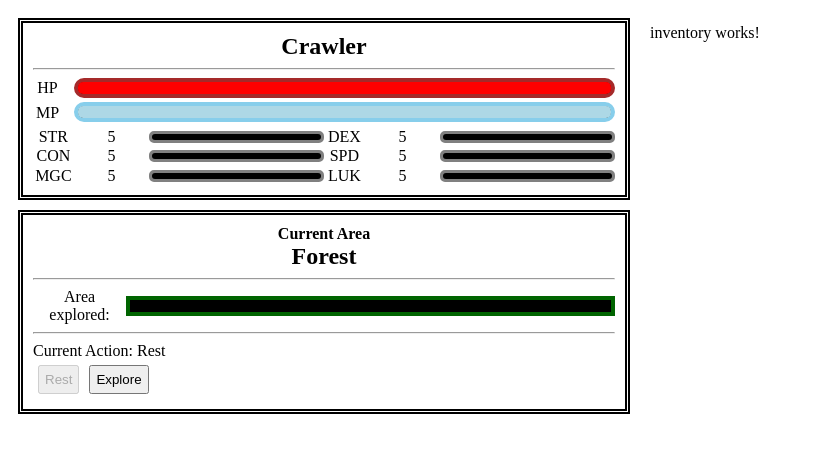
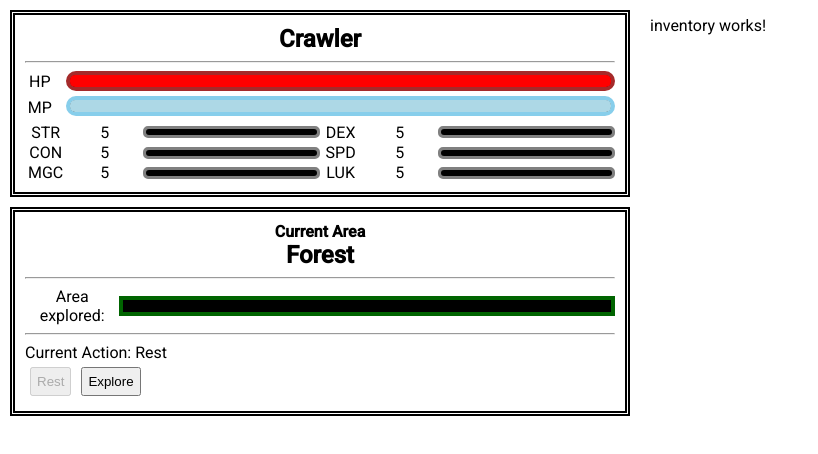
Before and after one commit to filiperferreira/iCrawler2, an Angular app: page / in a window 1280 px wide. Shown: the top 454 px of the page, without its empty margins (0-818 px from the left). Built offline with nearby package versions, Linux system fonts and the light colour scheme.

Commit message:
Added Angular Material

```diff
--- a/angular.json
+++ b/angular.json
@@ -23,6 +23,7 @@
               "src/assets"
             ],
             "styles": [
+              "./node_modules/@angular/material/prebuilt-themes/indigo-pink.css",
               "src/styles.css"
             ],
             "scripts": []
@@ -90,6 +91,7 @@
               "src/assets"
             ],
             "styles": [
+              "./node_modules/@angular/material/prebuilt-themes/indigo-pink.css",
               "src/styles.css"
             ],
             "scripts": []
--- a/package.json
+++ b/package.json
@@ -11,10 +11,12 @@
   "private": true,
   "dependencies": {
     "@angular/animations": "^14.0.0",
+    "@angular/cdk": "^14.0.5",
     "@angular/common": "^14.0.0",
     "@angular/compiler": "^14.0.0",
     "@angular/core": "^14.0.0",
     "@angular/forms": "^14.0.0",
+    "@angular/material": "^14.0.5",
     "@angular/platform-browser": "^14.0.0",
     "@angular/platform-browser-dynamic": "^14.0.0",
     "@angular/router": "^14.0.0",
--- a/src/app/app.module.ts
+++ b/src/app/app.module.ts
@@ -6,6 +6,7 @@
 import { StatPipePipe } from './stat-pipe.pipe';
 import { DungeonComponent } from './dungeon/dungeon.component';
 import { InventoryComponent } from './inventory/inventory.component';
+import { BrowserAnimationsModule } from '@angular/platform-browser/animations';
 
 @NgModule({
   declarations: [
@@ -16,7 +17,8 @@
     InventoryComponent
   ],
   imports: [
-    BrowserModule
+    BrowserModule,
+    BrowserAnimationsModule
   ],
   providers: [],
   bootstrap: [AppComponent]
--- a/src/index.html
+++ b/src/index.html
@@ -6,6 +6,9 @@
   <base href="/">
   <meta name="viewport" content="width=device-width, initial-scale=1">
   <link rel="icon" type="image/x-icon" href="favicon.ico">
+  <link rel="preconnect" href="https://fonts.gstatic.com">
+  <link href="https://fonts.googleapis.com/css2?family=Roboto:wght@300;400;500&display=swap" rel="stylesheet">
+  <link href="https://fonts.googleapis.com/icon?family=Material+Icons" rel="stylesheet">
 </head>
 <body>
   <app-root></app-root>
--- a/src/styles.css
+++ b/src/styles.css
@@ -1 +1,4 @@
 /* You can add global styles to this file, and also import other style files */
+
+html, body { height: 100%; }
+body { margin: 0; font-family: Roboto, "Helvetica Neue", sans-serif; }
```
Also changed, not shown: 1 other file (tests, documents, lock files or other folders).
